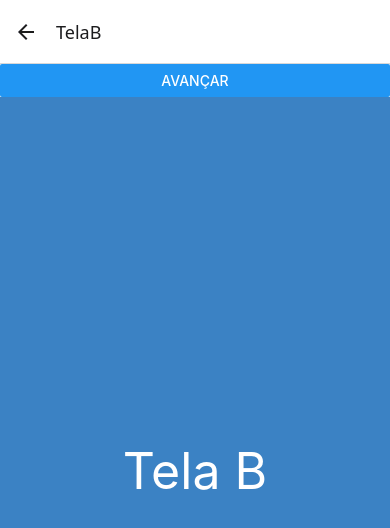
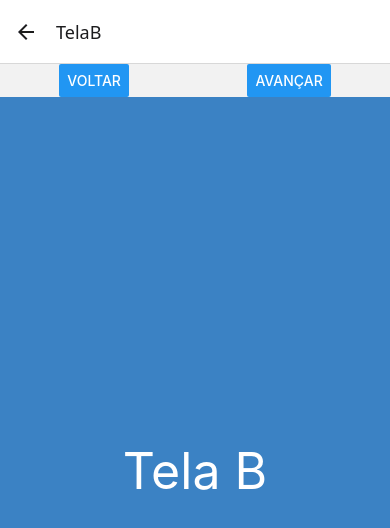
Before and after one commit to davidIsrael-rj/ReactNavigation_ReactNative, a React Native app: screen /TelaB in a window 390 px wide. Shown: the top 528 px of the page. Built offline with nearby package versions, Linux system fonts and the light colour scheme.

Commit message:
Botão Voltar

```diff
--- a/src/components/PassoStack.jsx
+++ b/src/components/PassoStack.jsx
@@ -2,17 +2,26 @@ import React from "react";
 import { Button, View } from "react-native";
 
 export default props => (
-    <View style={{flex: 1}}>
-        <View>
+    <View style={{ flex: 1 }}>
+        <View style={{flexDirection: "row", justifyContent: 'space-around'}}>
+            {props.voltar
+                ? <Button
+                    title="Voltar"
+                    onPress={() => {
+                        props.navigation.goBack()
+                    }}
+                />
+                : false
+            }
             {props.avancar
                 ? <Button
                     title="Avançar"
-                    onPress={()=>{
+                    onPress={() => {
                         props.navigation.navigate(props.avancar)
                     }}
                 /> : false}
         </View>
-        <View style={{flex: 1}}>
+        <View style={{ flex: 1 }}>
             {props.children}
         </View>
     </View>
--- a/src/navegacao/Stack.jsx
+++ b/src/navegacao/Stack.jsx
@@ -14,21 +14,21 @@ export default props => (
             name='TelaA'
             options={{ title: 'Informações Iniciais' }}>
                 {props => (
-                    <PassoStack {...props} avancar="TelaB">
+                    <PassoStack {...props} avancar="TelaB" voltar>
                         <TelaA/>
                     </PassoStack>
                 )}
         </Stack.Screen>
         <Stack.Screen name='TelaB'>
             {props => (
-                <PassoStack {...props} avancar="TelaC">
+                <PassoStack {...props} avancar="TelaC" voltar>
                     <TelaB/>
                 </PassoStack>
             )}
         </Stack.Screen>
         <Stack.Screen name='TelaC'>
             {props =>(
-                <PassoStack {...props} avancar="TelaA">
+                <PassoStack {...props} avancar="TelaA" voltar>
                     <TelaC/>
                 </PassoStack>
             )}
```
